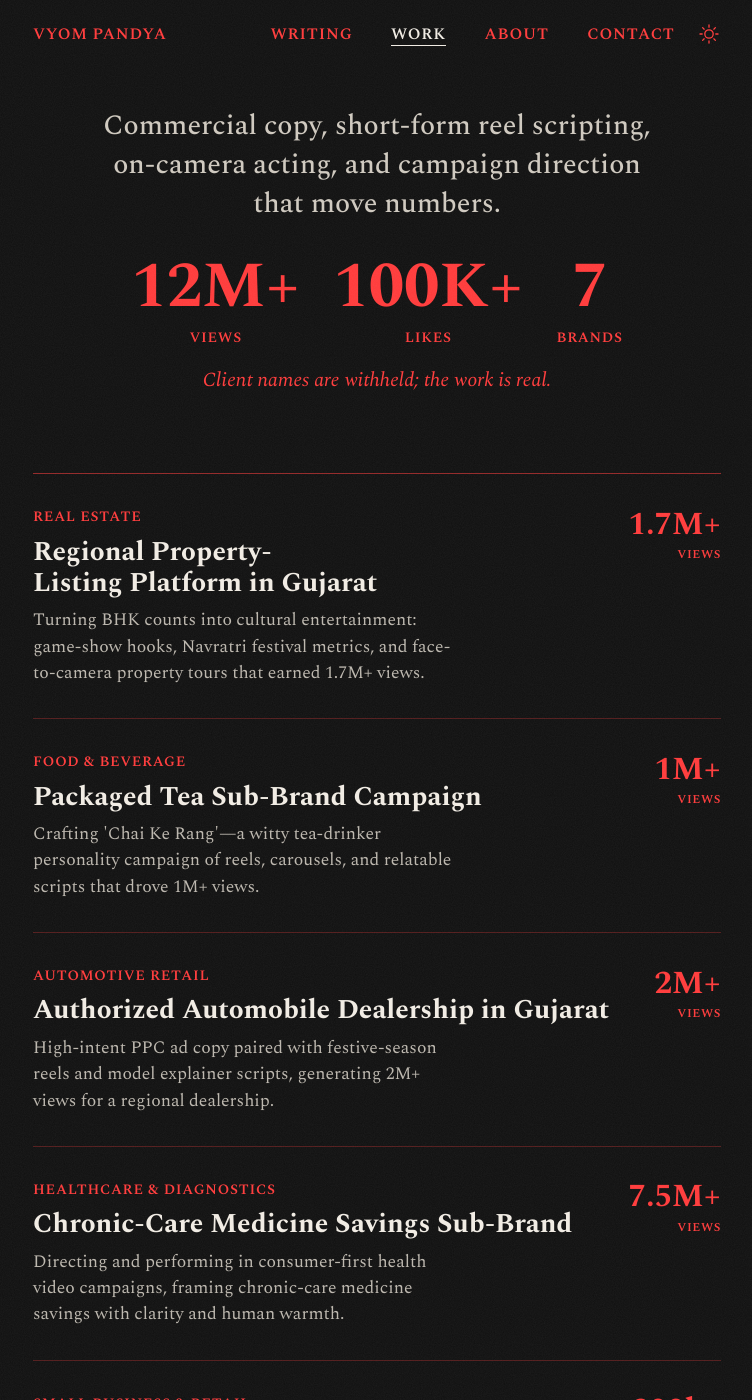
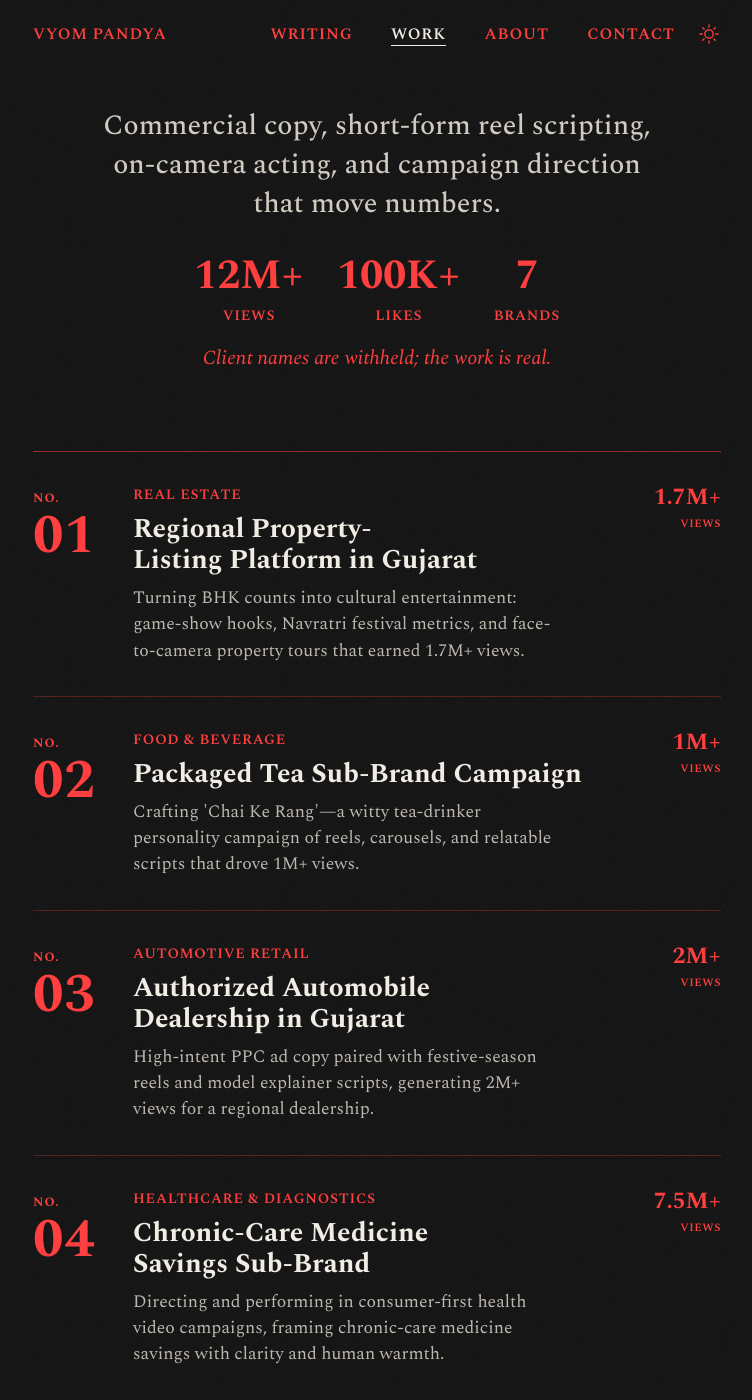
Before and after one commit to Vyom11/vyom_vertigo, a Jekyll site: the page built from case-studies.html, in a window 1280 px wide and 1400 px high, scrolled down 264 px. Shown: the whole window, without its empty margins (263-1015 px from the left). Built offline with Jekyll 4.4.1, drawn with Linux system fonts in a browser that asks for light colours; some web fonts are replaced.

Commit message:
feat: big case study numbers, smaller figures
Work list gets a large "No. 01" numeral in its own column; the headline
and per-row figures shrink. Inside a case study the number leads the
page and the results figures are much smaller.

Co-Authored-By: Claude Sonnet 5.5 <noreply@anthropic.com>

```diff
--- a/_includes/work-row.html
+++ b/_includes/work-row.html
@@ -1,6 +1,7 @@
 {% assign cs = include.case_study %}
 <li class="work-row">
   <a class="work-row-link" href="{{ cs.url | relative_url }}">
+    <span class="work-row-no"><span class="work-row-no-lbl">No.</span><span class="work-row-no-val">0{{ cs.order }}</span></span>
     <span class="work-row-main">
       <span class="work-row-meta">{{ cs.industry }}</span>
       <h3 class="work-row-title">{{ cs.title }}</h3>
--- a/_layouts/case-study.html
+++ b/_layouts/case-study.html
@@ -7,7 +7,7 @@ layout: default
 <article>
   <header class="doc-head doc-head--wide wrap">
     <a href="{{ '/case-studies/' | relative_url }}" class="back-link"><span aria-hidden="true">&larr;</span> All work</a>
-    <p class="eyebrow">Case study 0{{ page.order }}</p>
+    <p class="eyebrow doc-no"><span class="doc-no-lbl">No.</span> 0{{ page.order }}</p>
     <h1 class="doc-title">{{ page.title }}</h1>
     <p class="doc-deck">{{ page.summary }}</p>
 
--- a/assets/css/main.css
+++ b/assets/css/main.css
@@ -1275,3 +1275,39 @@ html:not(.js) .theme-toggle { display: none; }
   .home-links .footer-links { gap: 0 0.9rem; flex-wrap: nowrap; }
   .home-links .footer-links a { font-size: 0.82rem; letter-spacing: 0.04em; }
 }
+
+/* ==========================================================================
+   18. Work: a clear number for each case study, much smaller figures
+   ========================================================================== */
+
+/* The headline figures shrink; the case study number leads */
+.stat-num { font-size: clamp(1.9rem, 6vw, 2.6rem); }
+.work-row-metric-val { font-size: clamp(1.15rem, 2.4vw, 1.45rem); }
+.work-row-metric-lbl { font-size: 0.7rem; }
+.doc-numbers { padding-block: clamp(1.75rem, 4vw, 2.5rem); gap: 1.5rem clamp(2rem, 6vw, 4rem); }
+.doc-number-val { font-size: clamp(2rem, 6vw, 3rem); line-height: 1; }
+.doc-number-lbl { margin-top: 0.4rem; font-size: 0.8rem; }
+
+/* List: a big numeral in its own column */
+.work-row-link { grid-template-columns: 4.75rem minmax(0, 1fr) auto; gap: 0 1.5rem; }
+.work-row-no {
+  grid-column: 1;
+  display: flex;
+  flex-direction: column;
+  align-items: flex-start;
+  gap: 0.1rem;
+  color: var(--accent);
+}
+.work-row-no-lbl { font-size: 0.8rem; font-weight: 700; letter-spacing: 0.08em; text-transform: uppercase; }
+.work-row-no-val { font-size: clamp(2.6rem, 6vw, 3.4rem); font-weight: 800; line-height: 0.95; font-variant-numeric: lining-nums; }
+.work-row-main { grid-column: 2; }
+.work-row-metric { grid-column: 3; }
+@media (max-width: 560px) {
+  .work-row-link { grid-template-columns: 3.75rem minmax(0, 1fr); gap: 0 1rem; }
+  .work-row-no-val { font-size: 2.4rem; }
+  .work-row-metric { grid-column: 2; }
+}
+
+/* Inside a case study: the number is the first thing you see */
+.doc-no { display: flex; align-items: baseline; gap: 0.5rem; font-size: 2.4rem; font-weight: 800; letter-spacing: 0; line-height: 1; text-transform: none; color: var(--accent); }
+.doc-no-lbl { font-size: 0.9rem; font-weight: 700; letter-spacing: 0.08em; text-transform: uppercase; }
```
